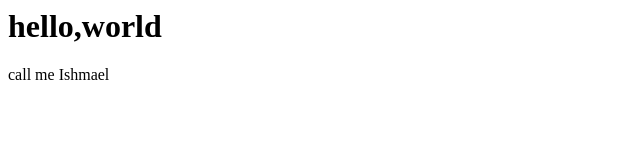
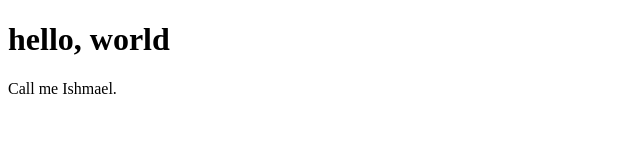
Before and after one commit to snishar07/website, a plain HTML site: page index.html in a window 1280 px wide. Shown: the whole page, without its empty margins (0-640 px from the left). Drawn offline with Linux system fonts and the light colour scheme.

Commit message:
Add some HTML structure

```diff
--- a/index.html
+++ b/index.html
@@ -1,2 +1,10 @@
-<h1>hello,world</h1>
-<p>call me Ishmael</p>
+<!DOCTYPE html>
+<html>
+  <head>
+     <title></title>
+   </head>
+   <body>
+     <h1>hello, world</h1>
+     <p>Call me Ishmael.</p>
+   </body>
+ </html>
```
